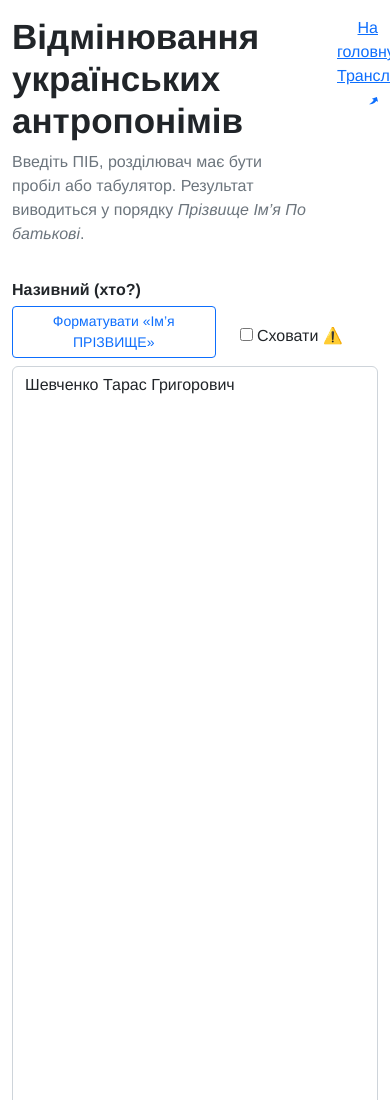
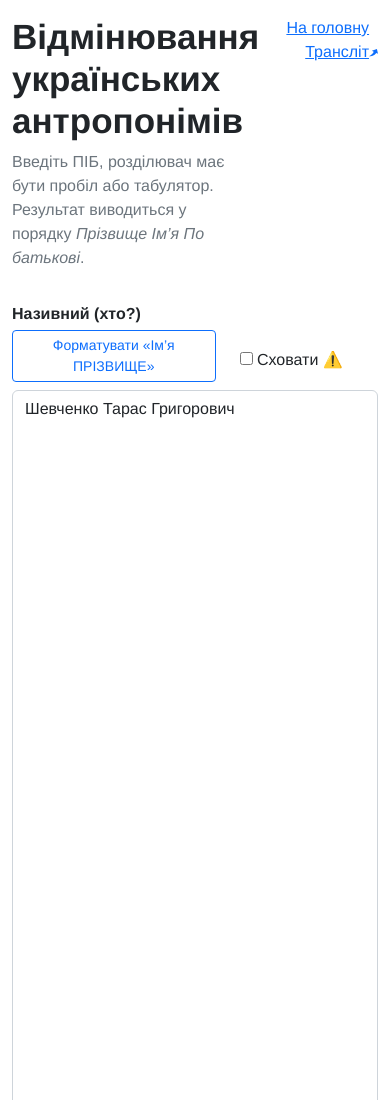
Before and after one commit to agentyzmin/pib, a plain HTML site: page app/all/index.html in a window 390 px wide. Shown: the top 1100 px of the page. Drawn offline with nearby package versions, Linux system fonts and the light colour scheme; a script that the page names is missing; a web font is replaced by a local one.

Commit message:
fix mobile layout

```diff
--- a/app/all/index.html
+++ b/app/all/index.html
@@ -80,11 +80,11 @@ textarea {
 
 <div class="container-fluid">
     <div class="row mt-3">
-        <div class="col">
-            <h1 class="h3-sm">Відмінювання українських антропонімів</h1>
+        <div class="col-8 col-lg-10">
+            <h1 class="h3-lg h4-sm">Відмінювання українських антропонімів</h1>
             <p class="text-muted">Введіть ПІБ, розділювач має бути пробіл або табулятор. Результат виводиться у порядку <span style="font-style: italic;">Прізвище Ім’я По батькові</span>.</p>
         </div>
-    <div class="col-2 text-end">
+    <div class="col-4 col-lg-2 text-end">
         <a href="/">На головну</a>
         <a href="http://translit.a3.kyiv.ua/kmu/" target="_blank">Трансліт</a><svg width="9px" height="8px" viewBox="0 0 9 8"><g id="Symbols" stroke="none" stroke-width="1" fill="none" fill-rule="evenodd"><path d="M4.71971539,2.67826179 L2.86363636,1.80481283 L7.9171123,0 L9,4.69251337 L7.32095823,3.90237607 C5.28046747,6.49236995 2.17536973,7.36363636 0,7.36363636 C2.55148779,5.78322764 4.12472625,4.22143611 4.71971539,2.67826179 Z" id="Combined-Shape" fill="#0d6efd"></path></g></svg>
     </div>
```
